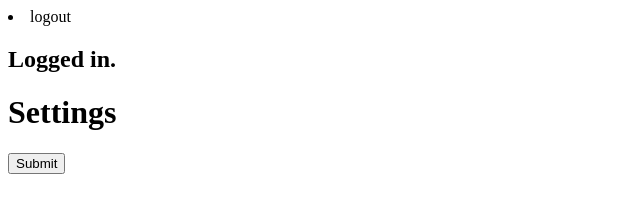
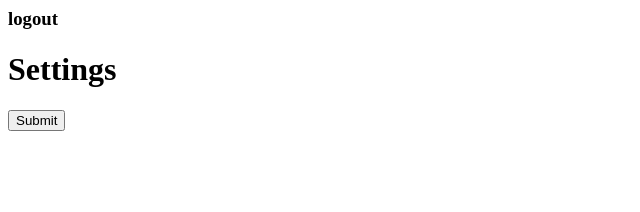
Before and after one commit to dataworks/smarthire, a website: page app/client/app/components/admin/adminView.html in a window 1280 px wide. Shown: the whole page, without its empty margins (0-640 px from the left). Drawn offline with Linux system fonts and the light colour scheme.

Commit message:
got rid of logged in. on the admin page and just made the log out button bigger

```diff
--- a/app/client/app/components/admin/adminView.html
+++ b/app/client/app/components/admin/adminView.html
@@ -1,20 +1,6 @@
 <body ng-controller="AdminCtrl">
-	<li><a onclick="parent.location='/app/service/logout'; return false;">logout</a></li>
 
-	<h2>Logged in.</h2>
-
-<!-- 	<div id="locations">
-	<button id="addLoc" type="button" class="btn btn-default" aria-label="Left Align">
-    <span title="Add Another Location" class="glyphicon glyphicon-plus" aria-hidden="true"></span>
-    </button><h3>Locations</h3>
-	<div id="toggle"><input type="checkbox" id="locToggle" checked="checked"></div><div id="location1">Location 1(City,State): <input type="text" id="locationInput" value="{{settings.rows[0].jobLocation.reston.values[0]}}"></div>
-	<div id="toggle"><input type="checkbox" id="locToggle" checked="checked"></div><div id='location2'>Location 2(City,State): <input type="text" id="locationInput" value="{{settings.rows[0].experience.techExperience.values[0].positions[0]}}"></div>
-	</div>
-
-	<div id="keywords">
-	<h3>Keywords</h3>
-	</div> -->
-
+	<h3><a onclick="parent.location='/app/service/logout'; return false;">logout</a></h3>
 
 <div class="container col-md-4 col-md-offset-4">
 	<!-- example -->
```
